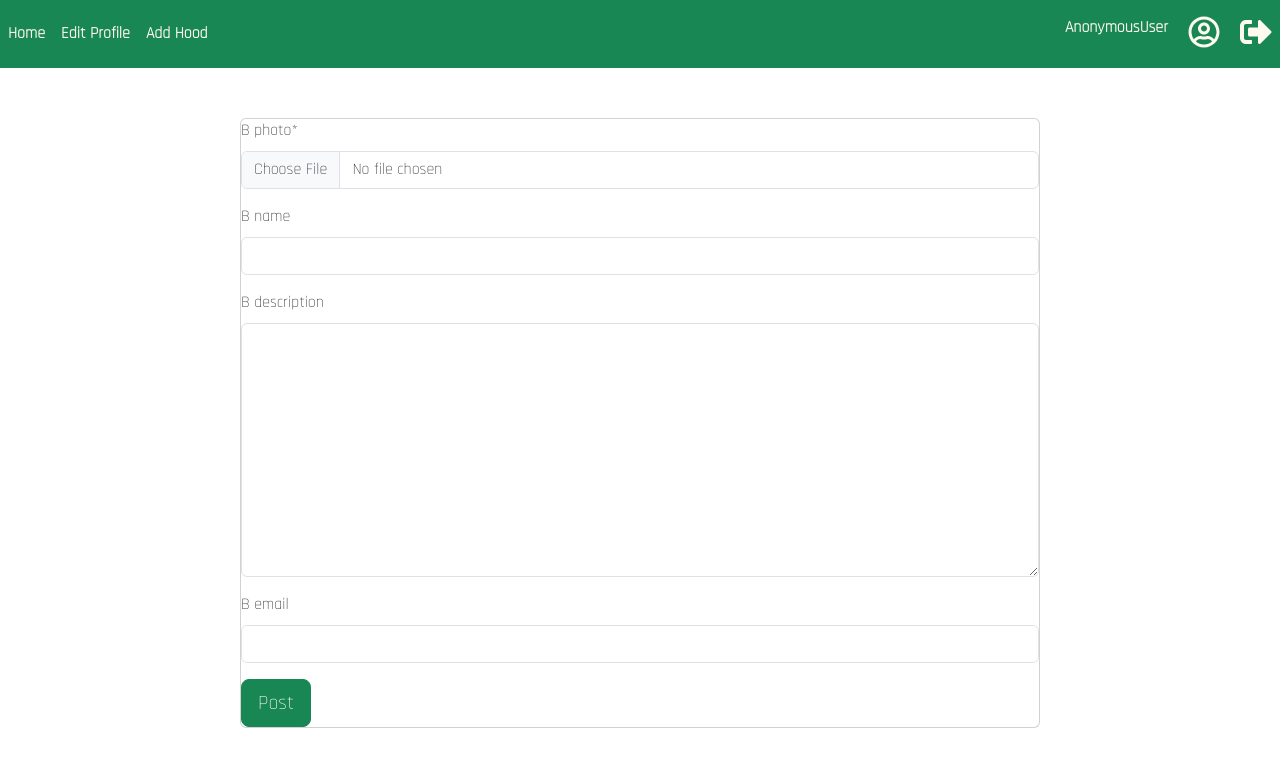
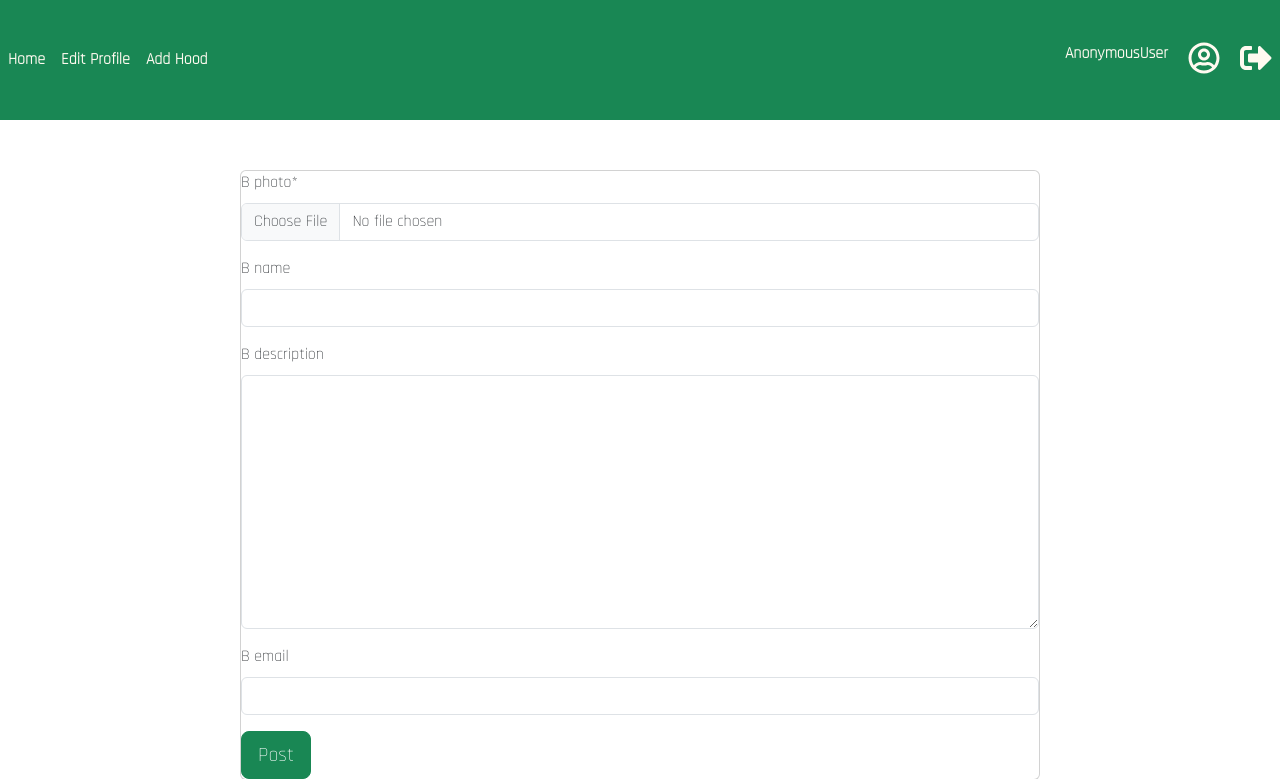
Before and after one commit to aust1inn/neighbourhood, a Django app: a page that uses area/templates/base.html in a window 1280 px wide. Shown: the top 779 px of the page. Run offline with Django 3.2, Linux system fonts and the light colour scheme; some libraries are stand-ins or nearby versions.

Commit message:
polishes the homepage appearance

```diff
--- a/area/static/css/main.css
+++ b/area/static/css/main.css
@@ -32,3 +32,7 @@
   .mynav{
     justify-content: space-between;
   }
+
+  .navbar{
+    height: 15vh;
+  }
```
Also changed, not shown: profiles/pic3.jpeg (added).
